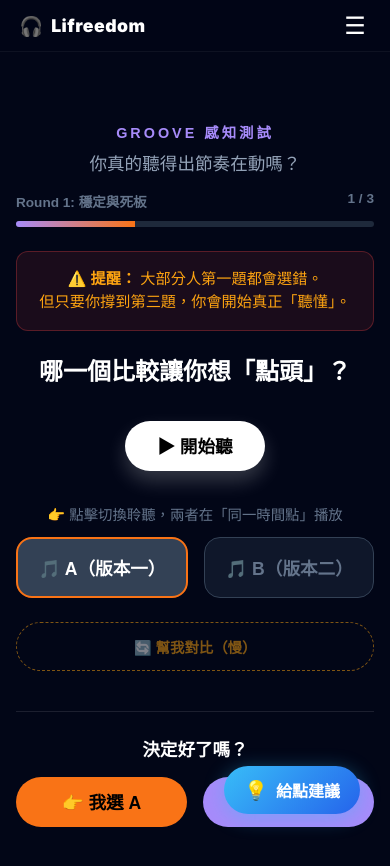
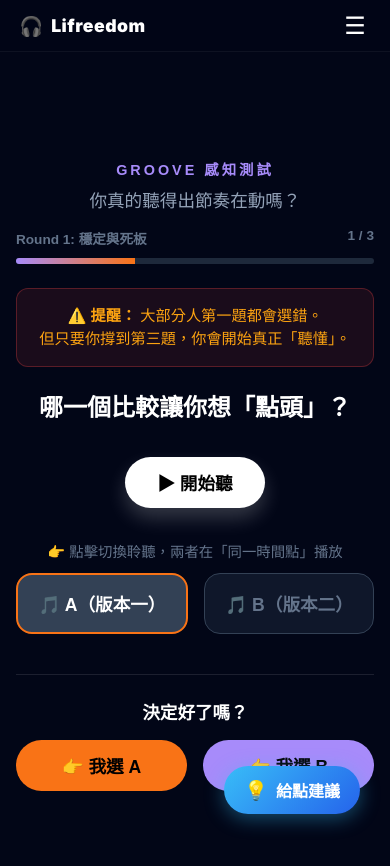
Before and after one commit to lifreedomstudio/lifreedom-studio, a Next.js app: page /courses/arrangement/groove-game in a window 390 px wide. Shown: the top 866 px of the page. Built offline with nearby package versions, Linux system fonts and the light colour scheme.

Commit message:
Fix all mobile layouts and font sizes

```diff
--- a/src/app/courses/arrangement/groove-game/page.tsx
+++ b/src/app/courses/arrangement/groove-game/page.tsx
@@ -39,13 +39,8 @@ const grooveQuestions = [
     }
 ];
 
-// 輔助函數：延遲
-const delay = (ms: number) => new Promise(resolve => setTimeout(resolve, ms));
-
 export default function GrooveGamePage() {
     const router = useRouter();
-
-    // 📱 新增：手機版偵測狀態
     const [isMobile, setIsMobile] = useState(false);
 
     const [currentIndex, setCurrentIndex] = useState(0);
@@ -56,19 +51,15 @@ export default function GrooveGamePage() {
     const [streak, setStreak] = useState(0);
     const [showResult, setShowResult] = useState(false);
 
-    const [isAutoContrasting, setIsAutoContrasting] = useState(false);
-    const [cheatMode, setCheatMode] = useState<'idle' | 'slow' | 'fast'>('idle');
-
     const audioARef = useRef<HTMLAudioElement | null>(null);
     const audioBRef = useRef<HTMLAudioElement | null>(null);
     const isMounted = useRef(true);
-    const activeSequence = useRef(0);
 
     const q = grooveQuestions[currentIndex];
 
     // 視窗偵測與音檔清理
     useEffect(() => {
-        window.scrollTo(0, 0); // 確保每次進入都在最上面
+        window.scrollTo(0, 0);
         const checkMobile = () => setIsMobile(window.innerWidth < 768);
         checkMobile();
         window.addEventListener('resize', checkMobile);
@@ -92,8 +83,6 @@ export default function GrooveGamePage() {
     useEffect(() => {
         if (showResult) return;
         if (audioARef.current && audioBRef.current && q) {
-
-            // 💡 統一輸出音量：強制鎖定為 1.0 (100%)，確保前端不干涉音訊原始響度
             audioARef.current.volume = 1.0;
             audioBRef.current.volume = 1.0;
 
@@ -108,7 +97,6 @@ export default function GrooveGamePage() {
         }
         setCurrentTrack('A');
         setSelectedAnswer(null);
-        setCheatMode('idle');
     }, [currentIndex, showResult, q, isPlaying]);
 
     const togglePlay = () => {
@@ -132,37 +120,9 @@ export default function GrooveGamePage() {
         }
     };
 
-    // ⚡ 兩段式作弊按鈕 (上癮探索機制)
-    const handleFastSwitch = async () => {
-        if (selectedAnswer || isAutoContrasting || !isPlaying) return;
-
-        let speed = 800;
-        if (cheatMode === 'idle') {
-            setCheatMode('slow');
-            speed = 800;
-        } else if (cheatMode === 'slow') {
-            setCheatMode('fast');
-            speed = 400;
-        } else {
-            return;
-        }
-
-        const seq = Date.now();
-        activeSequence.current = seq;
-        const originalTrack = currentTrack;
-
-        switchTrack('A'); await delay(speed); if (activeSequence.current !== seq || !isMounted.current) return;
-        switchTrack('B'); await delay(speed); if (activeSequence.current !== seq || !isMounted.current) return;
-        switchTrack('A'); await delay(speed); if (activeSequence.current !== seq || !isMounted.current) return;
-        switchTrack('B'); await delay(speed); if (activeSequence.current !== seq || !isMounted.current) return;
-
-        switchTrack(originalTrack);
-        setCheatMode('idle');
-    };
-
-    // 🎯 答題與不對等時間爆點對比
-    const handleSelect = async (answer: 'A' | 'B') => {
-        if (selectedAnswer || isAutoContrasting || cheatMode !== 'idle') return;
+    // 🎯 答題邏輯 (移除自動切換，改為直接給反饋)
+    const handleSelect = (answer: 'A' | 'B') => {
+        if (selectedAnswer) return;
         setSelectedAnswer(answer);
 
         if (answer === q.correct) {
@@ -174,14 +134,8 @@ export default function GrooveGamePage() {
 
         if (typeof navigator !== 'undefined' && navigator.vibrate) navigator.vibrate(50);
 
-        setIsAutoContrasting(true);
-        switchTrack('A'); await delay(700); if (!isMounted.current) return;
-        switchTrack('B'); await delay(700); if (!isMounted.current) return;
-        switchTrack('A'); await delay(700); if (!isMounted.current) return;
-        switchTrack('B'); await delay(1200); if (!isMounted.current) return;
-
+        // 答題後自動將聲音切換到正確的軌道，讓使用者感受
         switchTrack(q.correct as 'A' | 'B');
-        setIsAutoContrasting(false);
     };
 
     const handleNext = () => {
@@ -312,10 +266,9 @@ export default function GrooveGamePage() {
 
                 {/* 🎧 聽力切換區 */}
                 <div style={{ color: '#64748b', fontSize: '0.9rem', marginBottom: '0.8rem', textAlign: 'center' }}>👉 點擊切換聆聽，兩者在「同一時間點」播放</div>
-                <div style={{ display: 'flex', gap: '1rem', justifyContent: 'center', marginBottom: '1.5rem' }}>
+                <div style={{ display: 'flex', gap: '1rem', justifyContent: 'center', marginBottom: '2.5rem' }}>
                     <button
                         onClick={() => switchTrack('A')}
-                        disabled={isAutoContrasting || cheatMode !== 'idle'}
                         style={{
                             flex: 1, padding: isMobile ? '1rem 0' : '1.5rem 0', fontSize: isMobile ? '1.1rem' : '1.3rem', fontWeight: 'bold', borderRadius: '16px', cursor: 'pointer', transition: 'all 0.2s',
                             background: currentTrack === 'A' ? '#334155' : '#0f172a', color: currentTrack === 'A' ? '#fff' : '#64748b',
@@ -326,7 +279,6 @@ export default function GrooveGamePage() {
                     </button>
                     <button
                         onClick={() => switchTrack('B')}
-                        disabled={isAutoContrasting || cheatMode !== 'idle'}
                         style={{
                             flex: 1, padding: isMobile ? '1rem 0' : '1.5rem 0', fontSize: isMobile ? '1.1rem' : '1.3rem', fontWeight: 'bold', borderRadius: '16px', cursor: 'pointer', transition: 'all 0.2s',
                             background: currentTrack === 'B' ? '#334155' : '#0f172a', color: currentTrack === 'B' ? '#fff' : '#64748b',
@@ -337,35 +289,17 @@ export default function GrooveGamePage() {
                     </button>
                 </div>
 
-                {/* ⚡ 兩段式作弊按鈕 */}
-                {!selectedAnswer && (
-                    <button
-                        onClick={handleFastSwitch}
-                        disabled={cheatMode === 'fast' || !isPlaying}
-                        style={{ background: 'transparent', color: '#fca311', border: '1px dashed #fca311', padding: isMobile ? '0.8rem' : '1rem', borderRadius: '50px', fontSize: isMobile ? '0.9rem' : '1rem', fontWeight: 'bold', cursor: 'pointer', marginBottom: '1.5rem', opacity: isPlaying ? 1 : 0.5, width: '100%' }}
-                    >
-                        {cheatMode === 'idle' ? '🔄 幫我對比（慢）' : cheatMode === 'slow' ? '⚡ 極速對比（快）' : '👂 自動對比中...'}
-                    </button>
-                )}
-
                 {/* 🎯 作答區 */}
                 {!selectedAnswer ? (
-                    <div style={{ borderTop: '1px solid rgba(255,255,255,0.1)', paddingTop: '1.5rem', marginTop: '1rem' }}>
+                    <div style={{ borderTop: '1px solid rgba(255,255,255,0.1)', paddingTop: '1.5rem' }}>
                         <div style={{ color: '#fff', fontSize: '1.1rem', fontWeight: 'bold', marginBottom: '1rem', textAlign: 'center' }}>決定好了嗎？</div>
                         <div style={{ display: 'flex', gap: '1rem', justifyContent: 'center' }}>
-                            <button onClick={() => handleSelect('A')} disabled={cheatMode !== 'idle'} style={{ flex: 1, padding: isMobile ? '0.8rem 0' : '1rem 0', fontSize: '1.1rem', fontWeight: 'bold', borderRadius: '50px', background: '#f97316', color: '#000', border: 'none', cursor: 'pointer' }}>👉 我選 A</button>
-                            <button onClick={() => handleSelect('B')} disabled={cheatMode !== 'idle'} style={{ flex: 1, padding: isMobile ? '0.8rem 0' : '1rem 0', fontSize: '1.1rem', fontWeight: 'bold', borderRadius: '50px', background: '#a78bfa', color: '#000', border: 'none', cursor: 'pointer' }}>👉 我選 B</button>
+                            <button onClick={() => handleSelect('A')} style={{ flex: 1, padding: isMobile ? '0.8rem 0' : '1rem 0', fontSize: '1.1rem', fontWeight: 'bold', borderRadius: '50px', background: '#f97316', color: '#000', border: 'none', cursor: 'pointer' }}>👉 我選 A</button>
+                            <button onClick={() => handleSelect('B')} style={{ flex: 1, padding: isMobile ? '0.8rem 0' : '1rem 0', fontSize: '1.1rem', fontWeight: 'bold', borderRadius: '50px', background: '#a78bfa', color: '#000', border: 'none', cursor: 'pointer' }}>👉 我選 B</button>
                         </div>
                     </div>
                 ) : (
-                    <div style={{ marginTop: '1.5rem', background: 'rgba(255,255,255,0.03)', border: '1px solid rgba(255,255,255,0.1)', padding: '1.5rem', borderRadius: '20px', animation: 'fadeIn 0.3s' }}>
-
-                        {isAutoContrasting ? (
-                            <div style={{ color: '#38bdf8', fontSize: '1.2rem', fontWeight: 'bold', padding: '2rem 0', textAlign: 'center', animation: 'pulseText 1s infinite' }}>
-                                🤯 仔細聽！抓到差異了嗎...
-                            </div>
-                        ) : (
-                            <>
+                    <div style={{ marginTop: '0.5rem', background: 'rgba(255,255,255,0.03)', border: '1px solid rgba(255,255,255,0.1)', padding: '1.5rem', borderRadius: '20px', animation: 'fadeIn 0.3s' }}>
                         <div style={{ color: selectedAnswer === q?.correct ? '#34d399' : '#f87171', fontWeight: 'bold', fontSize: '1.1rem', marginBottom: '0.5rem', textAlign: 'center' }}>
                             {selectedAnswer === q?.correct ? q?.feedbackCorrect : q?.feedbackIncorrect}
                         </div>
@@ -375,8 +309,6 @@ export default function GrooveGamePage() {
                         <button onClick={handleNext} style={{ width: '100%', padding: '1rem', background: '#fff', color: '#000', borderRadius: '12px', fontWeight: 'bold', fontSize: '1.1rem', cursor: 'pointer' }}>
                             {currentIndex === grooveQuestions.length - 1 ? '查看診斷結果 ➔' : '下一題 ➔'}
                         </button>
-                            </>
-                        )}
                     </div>
                 )}
             </div>
@@ -385,7 +317,6 @@ export default function GrooveGamePage() {
                 __html: `
                 @keyframes fadeIn { from { opacity: 0; transform: translateY(10px); } to { opacity: 1; transform: translateY(0); } }
                 @keyframes popIn { 0% { transform: scale(0.8); opacity: 0; } 50% { transform: scale(1.2); } 100% { transform: scale(1); opacity: 1; } }
-                @keyframes pulseText { 0% { opacity: 0.5; } 50% { opacity: 1; } 100% { opacity: 0.5; } }
             ` }} />
         </div>
     );
```
Lines whose indentation alone changed are shown as unchanged.
